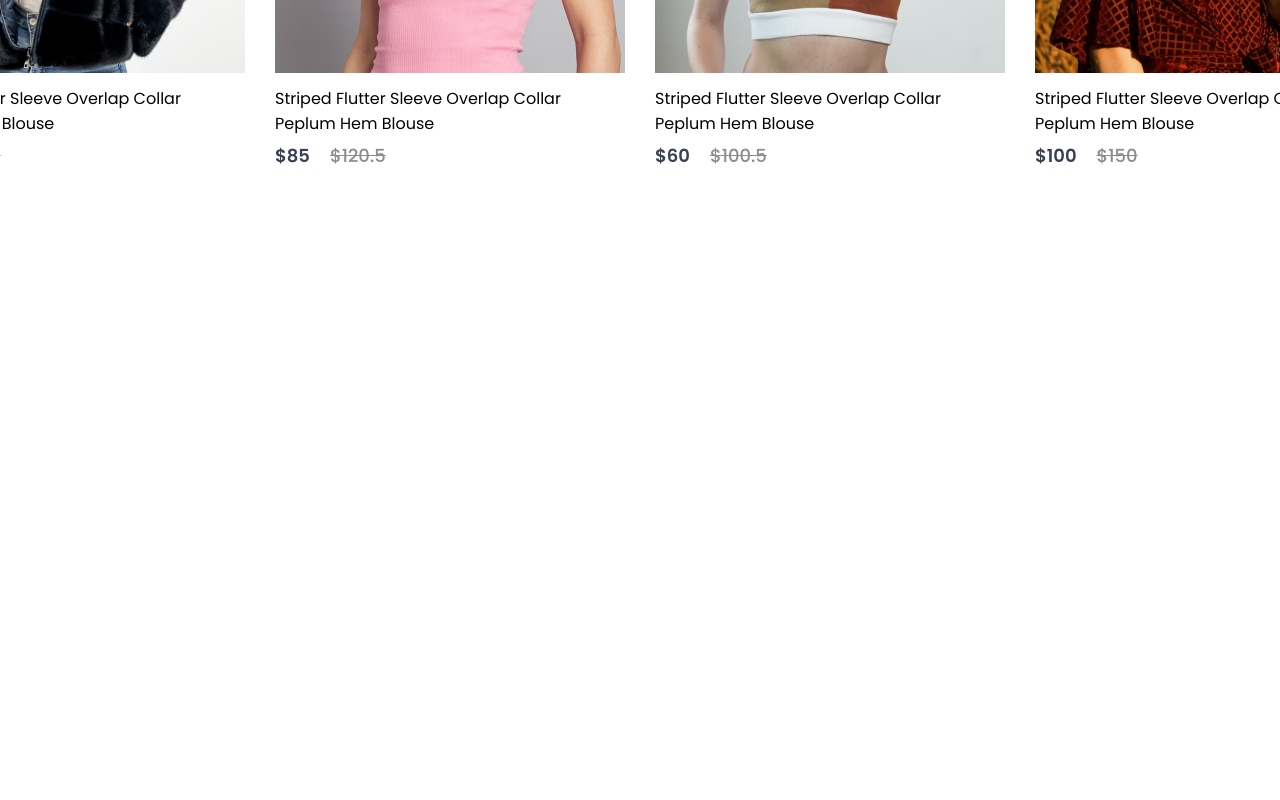
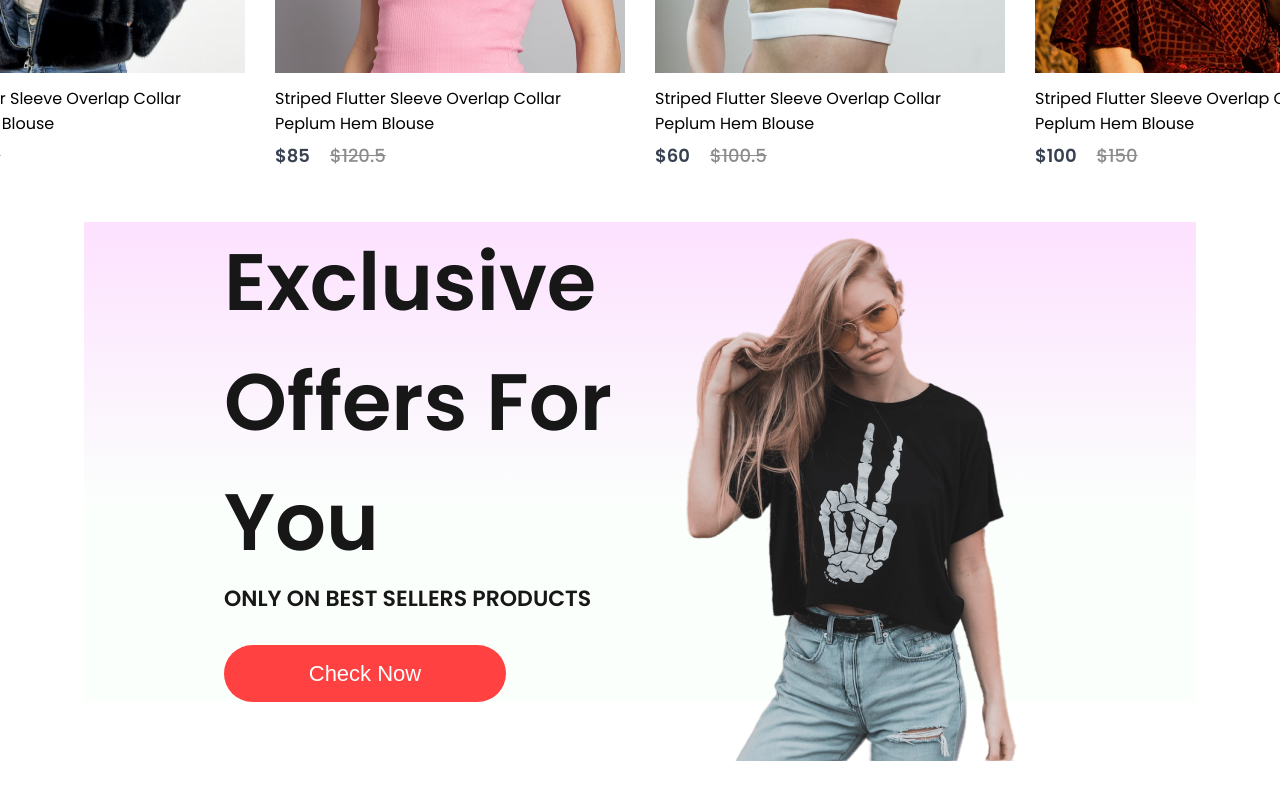
Before and after one commit to lesore0789/mern-ecommerce-store, a React (Create React App) app in the folder frontend/: page / in a window 1280 px wide. Shown: the part 1395-2195 px from the top of the page. Before the commit the page ends 1617 px from the top, so only its background shows below. Built offline with nearby package versions, Linux system fonts and the light colour scheme.

Commit message:
offers banner completed

```diff
--- /dev/null
+++ b/frontend/src/Components/Offers/Offers.css
@@ -0,0 +1,49 @@
+.offers{
+  width: 65%;
+  height: 60vh;
+  display: flex;
+  margin: auto;
+  padding: 0px 140px;
+  margin-bottom: 150px;
+  background: linear-gradient(180deg, #fde1ff 0%, #e1ffea22 60%);
+}
+
+.offers-left {
+  flex: 1;
+  display: flex;
+  flex-direction: column;
+  justify-content: center;
+}
+
+.offers-left h1 {
+  color: #171717;
+  font-size: 80px;
+  font-weight: 600;
+}
+
+.offers-left p {
+  color: #171717;
+  font-size: 22px;
+  font-weight: 600;
+}
+
+.offers-left button {
+  width: 282px;
+  height: 70px;
+  border-radius: 35px;
+  background: #ff4141;
+  border: none;
+  color: white;
+  font-size:22px;
+  font-weight: 500;
+  margin-top: 30px;
+  cursor: pointer;
+}
+
+.offers-right {
+  flex: 1;
+  display: flex;
+  align-items: center;
+  justify-content: flex-end;
+  padding-top: 50px;
+}
--- /dev/null
+++ b/frontend/src/Components/Offers/Offers.jsx
@@ -0,0 +1,19 @@
+import React from 'react'
+import './Offers.css'
+import exclusive_image from '../Assets/exclusive_image.png'
+
+export const Offers = () => {
+  return (
+    <div className='offers'>
+      <div className="offers-left">
+        <h1>Exclusive</h1>
+        <h1>Offers For You</h1>
+        <p>ONLY ON BEST SELLERS PRODUCTS</p>
+        <button>Check Now</button>
+      </div>
+      <div className="offers-right">
+        <img src={exclusive_image} alt="" />
+      </div>
+    </div>
+  )
+}
--- a/frontend/src/Pages/Shop.jsx
+++ b/frontend/src/Pages/Shop.jsx
@@ -1,12 +1,14 @@
 import React from 'react'
 import { Hero } from '../Components/Hero/Hero'
 import { Popular } from '../Components/Popular/Popular'
+import { Offers } from '../Components/Offers/Offers'
 
 export const Shop = () => {
   return (
     <div>
       <Hero />
       <Popular />
+      <Offers />
     </div>
   )
 }
```
